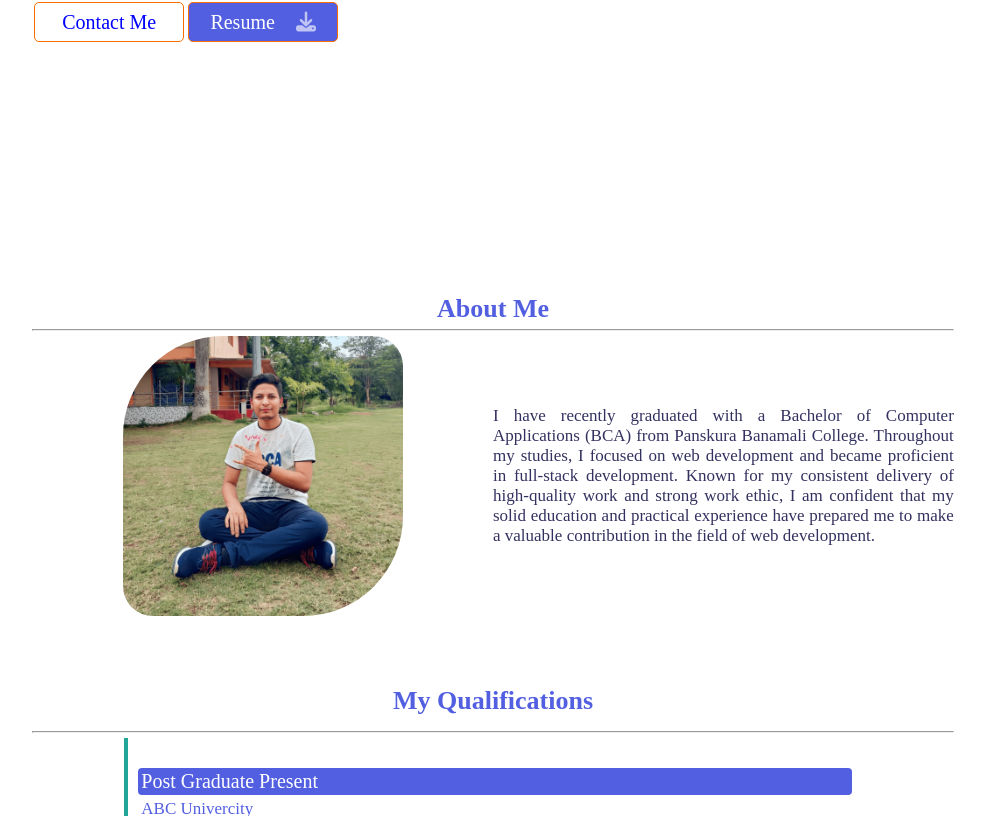
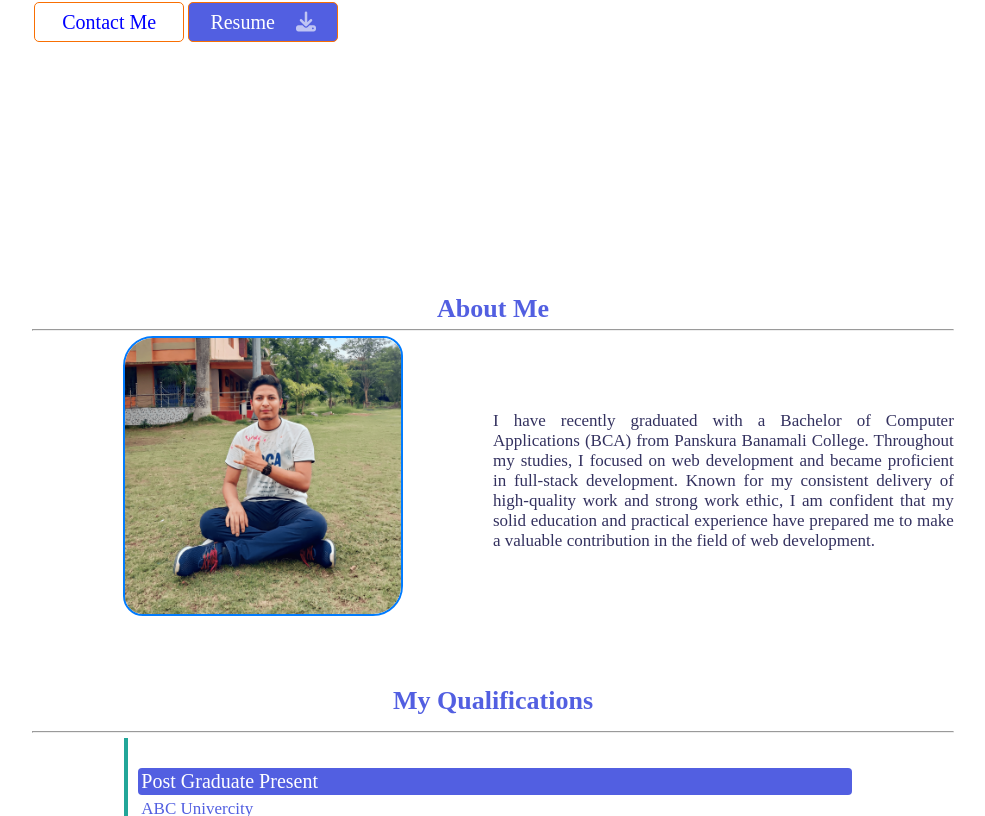
Before and after one commit to Saniyaj21/saniyaj-3.0, a React (Create React App) app: page / in a window 1280 px wide. Shown: the part 368-1184 px from the top of the page, without its empty margins (147-1132 px from the left). Built offline with nearby package versions, Linux system fonts and the light colour scheme; the HTML template or start-up script is replaced by a standard one; a web font is replaced by a local one.

Commit message:
version 1.1

```diff
--- a/src/styles/about.scss
+++ b/src/styles/about.scss
@@ -2,11 +2,8 @@
     color: var(--blue);
 }
 
-.about-box {
-    // background-color: var(--blue);
-}
 
-.about-info {}
+
 
 .para {
     display: flex;
@@ -14,6 +11,7 @@
     align-items: center;
     p {
         color: #33315f;
+        margin-top: 10px;
     }
 }
 
@@ -22,7 +20,9 @@
     justify-content: center;
     align-items: center;
     img{
-        border-radius: 100px 30px;
+        border-radius: 30px 20px;
+        border:  2px solid #007bff;
+
         width: 280px;
         height: 280px;
     }
```
